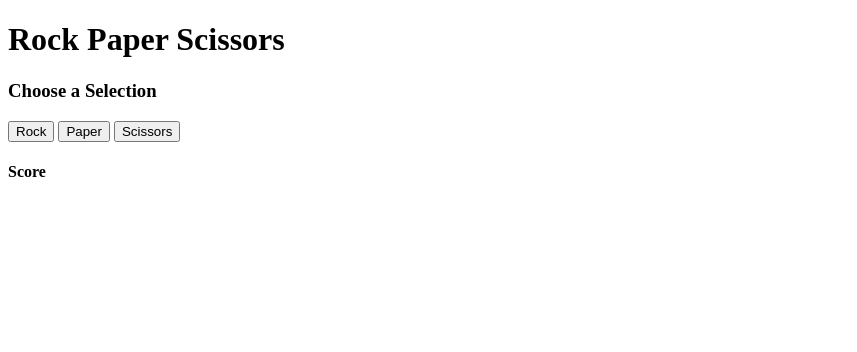
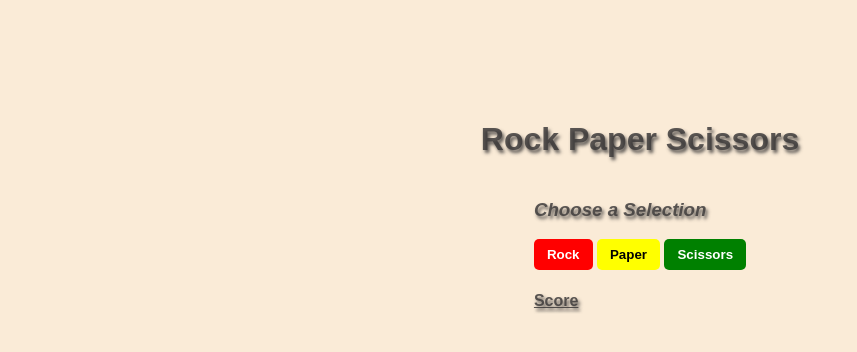
Before and after one commit to afsal63s/rock_paper_scissors, a plain HTML site: page index.html in a window 1280 px wide. Shown: the whole page, without its empty margins (0-857 px from the left). Drawn offline with Linux system fonts and the light colour scheme.

Commit message:
ui done.

```diff
--- a/index.html
+++ b/index.html
@@ -4,22 +4,25 @@
     <meta charset="UTF-8">
     <meta name="viewport" content="width=device-width, initial-scale=1.0">
     <title>Rock Paper Scissors</title>
+    <link rel="stylesheet" href="style.css">
 </head>
 <body>
 
     <h1>Rock Paper Scissors</h1>
+   <div class="main-container">
     <div class="game-container">
-        <h3>Choose a Selection </h3>
+        <h3 style="font-style: italic;">Choose a Selection </h3>
         <button id="rock-btn" value="rock">Rock</button>
         <button id="paper-btn" value="paper">Paper</button>
         <button id="scissors-btn" value="scissors">Scissors</button>
-        <h4 id="score">Score</h4>
+        <h4 id="score" style="text-decoration: underline;">Score</h4>
         <p id="result-game"></p>
         <p id="score-display"></p>
         <div id="final">
 
         </div>
     </div>
+   </div>
     <script src="script.js"></script>
 
 </body>
--- a/script.js
+++ b/script.js
@@ -1,4 +1,5 @@
 let humanScore=0, computerScore=0;
+let buttionFlag=false;
 function getComputerChoice(){
     let rand=Math.floor(Math.random()*3);
     let randChoice;
@@ -15,6 +16,12 @@ function getComputerChoice(){
     return randChoice;
 }
 
+function disableButton(){
+    const allButtons=document.querySelectorAll("#rock-btn,#paper-btn,#scissors-btn");
+    allButtons.forEach(button=>{
+        button.disabled=true;
+    })
+}
 
 function playRound(human){
     let computer=getComputerChoice();
@@ -50,6 +57,9 @@ function playRound(human){
         over.textContent="GAME OVER";
         winner.textContent=(humanScore==5) ? "You Won the game, Congrats!!"
                                             : "Computer won, Better luck next time.";
+         disableButton();
+         final.appendChild(restart);
+         restart.textContent="Play Again";
     }
 
 }
@@ -57,6 +67,7 @@ function playRound(human){
 const btnRock=document.querySelector("#rock-btn");
 const btnPaper=document.querySelector("#paper-btn");
 const btnScissors=document.querySelector("#scissors-btn");
+const restart = document.createElement("button");
 const score = document.querySelector("#score-display");
 const final=document.querySelector("#final");
 const result = document.querySelector("#result-game");
@@ -65,7 +76,17 @@ final.appendChild(over);
 const winner = document.createElement("p");
 final.appendChild(winner);
 
+btnRock.style.cssText="background-color: red ; border: none; border-radius:5px; padding:8px 13px ; color:white; font-weight:bold;";
+btnPaper.style.cssText="background-color: yellow ; border: none; border-radius:5px; padding:8px 13px ; color:black; font-weight:bold;";
+btnScissors.style.cssText="background-color: green ; border: none; border-radius:5px; padding:8px 13px ; color:white; font-weight:bold;";
+
+restart.style.cssText="background-color: black ; border: none; border-radius:5px; padding:8px 13px ; color:white; font-weight:bold;";
+
+score.style.cssText="font-weight: bold; text-align:center";
 
 btnRock.addEventListener("click",()=>playRound(btnRock.value));
 btnPaper.addEventListener("click",()=>playRound(btnPaper.value));
 btnScissors.addEventListener("click",()=>playRound(btnScissors.value));
+restart.addEventListener("click",()=>{
+    window.location.reload();
+})
--- /dev/null
+++ b/style.css
@@ -0,0 +1,10 @@
+body{
+    font-family: Arial, Helvetica, sans-serif;
+    display: flex;
+    flex-direction: column;
+   margin-top: 100px;
+    align-items: center;
+    background-color: antiquewhite;
+    color: hsla(0, 3%, 23%, 0.841);
+    text-shadow: 2px 3px 3.5px;
+}
```
